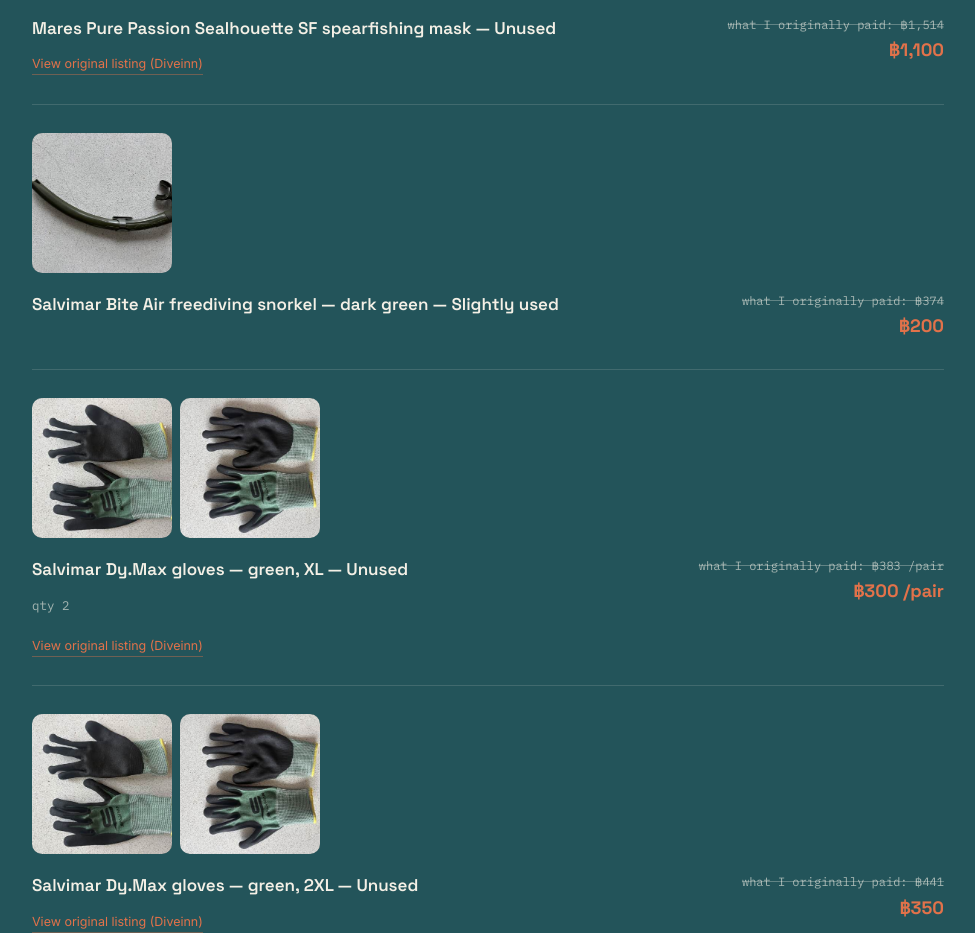
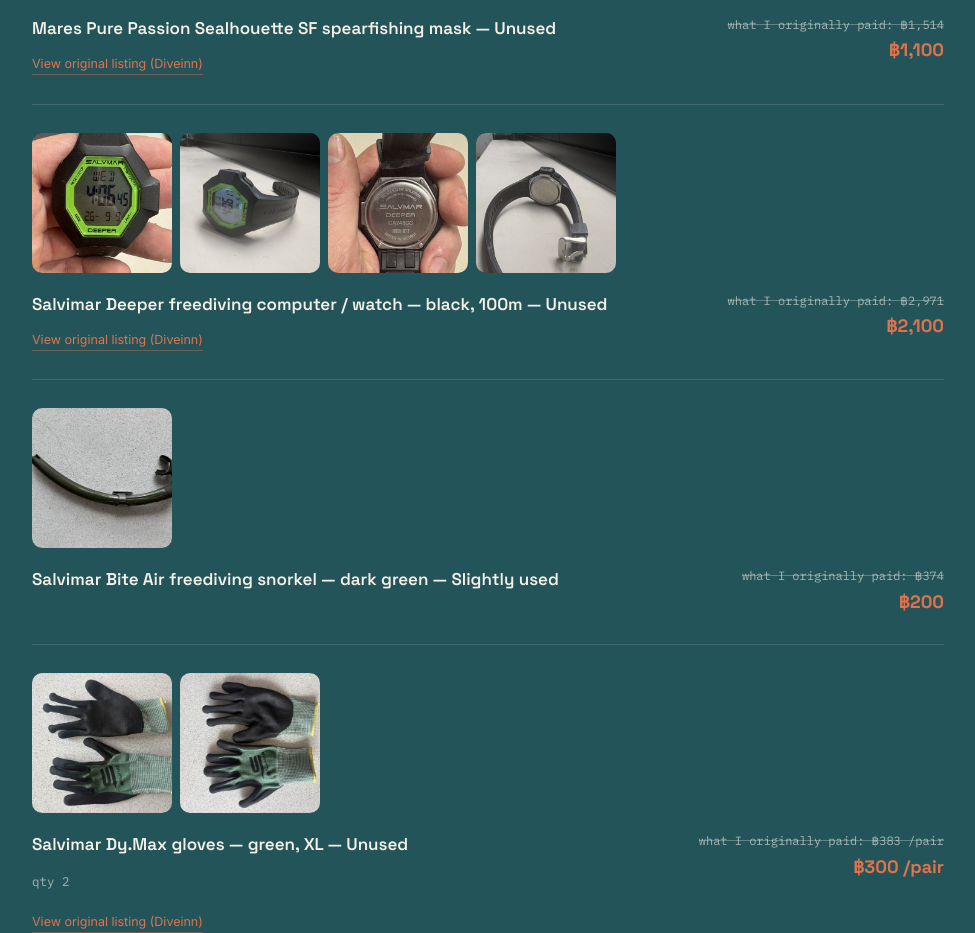
Before and after one commit to LukeWilliamByrne/spearfishing-gear, a plain HTML site: page index.html in a window 1280 px wide. Shown: the part 2981-3914 px from the top of the page, without its empty margins (152-1127 px from the left). Drawn offline with Linux system fonts and the light colour scheme.

Commit message:
Add Salvimar Deeper freediving computer

```diff
--- a/index.html
+++ b/index.html
@@ -278,6 +278,18 @@
     </div>
 
     <div class="item">
+      <div class="gallery"><img class="thumb" src="img/41.jpg" alt=""><img class="thumb" src="img/44.jpg" alt=""><img class="thumb" src="img/42.jpg" alt=""><img class="thumb" src="img/43.jpg" alt=""></div>
+      <div class="item-body">
+        <p class="item-name">Salvimar Deeper freediving computer / watch — black, 100m — Unused</p>
+        <a class="link" href="https://www.tradeinn.com/diveinn/en/salvimar-deeper-freediving-spearfishing-computer/137369876/p" target="_blank" rel="noopener">View original listing (Diveinn)</a>
+      </div>
+      <div class="prices">
+        <div class="orig">what I originally paid: ฿2,971</div>
+        <div class="ask">฿2,100</div>
+      </div>
+    </div>
+
+    <div class="item">
       <div class="gallery"><img class="thumb" src="img/23.jpg" alt=""></div>
       <div class="item-body">
         <p class="item-name">Salvimar Bite Air freediving snorkel — dark green — Slightly used</p>
```
Also changed, not shown: img/41.jpg (added), img/42.jpg (added), img/43.jpg (added), img/44.jpg (added).
